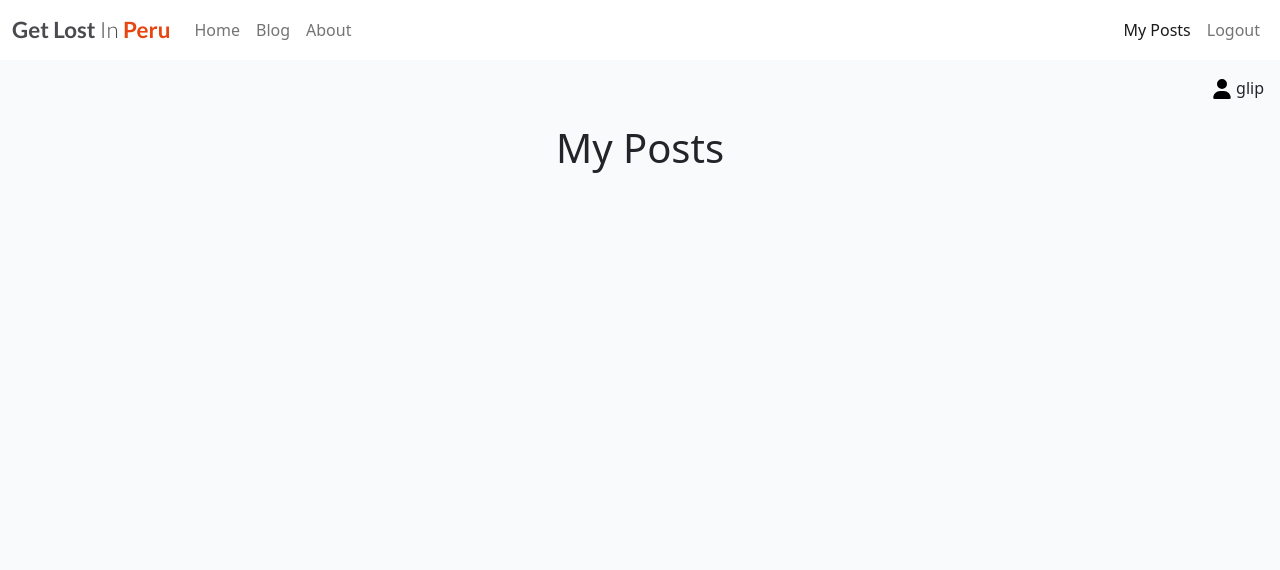
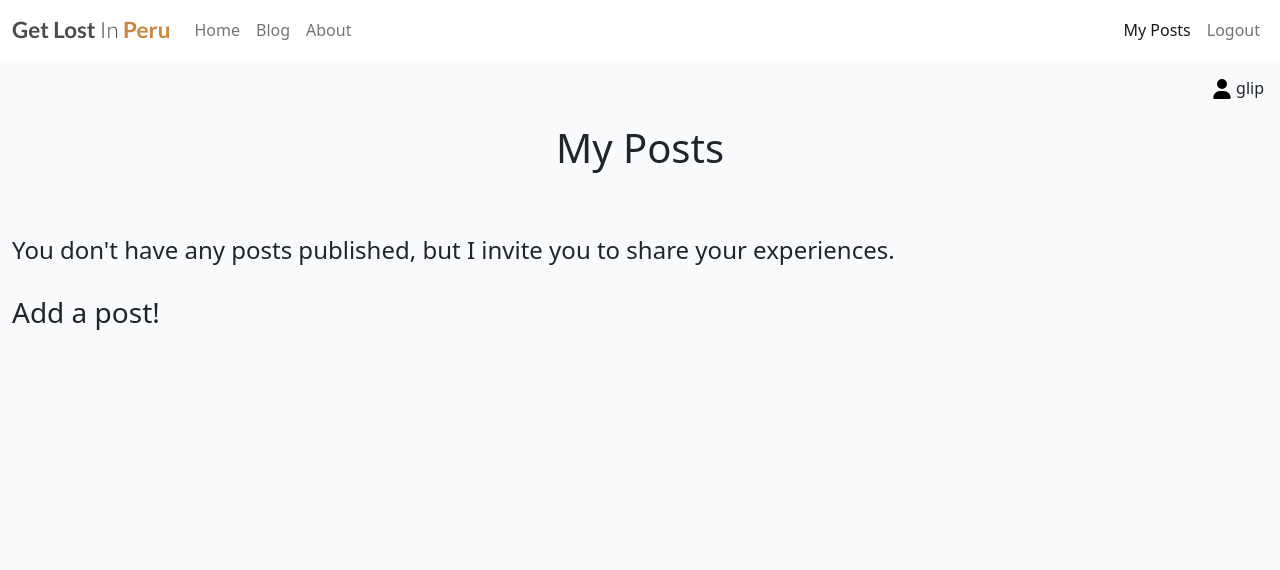
Before and after one commit to guisselacp/get-lost-peru, a Django app: page /userprofile/ in a window 1280 px wide. Shown: the top 570 px of the page. Run offline with Django 4.2, Linux system fonts and the light colour scheme; a user stored in the database is signed in; data that the repository does not hold is empty.

Commit message:
Add message if user has not posts

```diff
--- a/static/css/style.css
+++ b/static/css/style.css
@@ -10,7 +10,7 @@ body {
 }
 
 .red-o {
-    color: #E84610;
+    color: Peru;
 }
 
 .thin {
--- a/userprofile/templates/userprofile/userprofile.html
+++ b/userprofile/templates/userprofile/userprofile.html
@@ -15,6 +15,11 @@
     <div class="row">
         <!-- Blog Entries Column -->
         <div class="col-12 mt-3 left">
+            {% if post_list|length < 1 %}
+            <h4>You don't have any posts published, but I invite you to share your experiences.</h4>
+            <br>
+            <h3>Add a post!</h3>
+            {% else %}
             <div class="row">
                 {% for post in post_list %}
                 <div class="col-md-4">
@@ -57,6 +62,7 @@
                 {% endif %}
                 {% endfor %}
             </div>
+            {% endif %}
         </div>
     </div>
     {% if is_paginated %}
```
